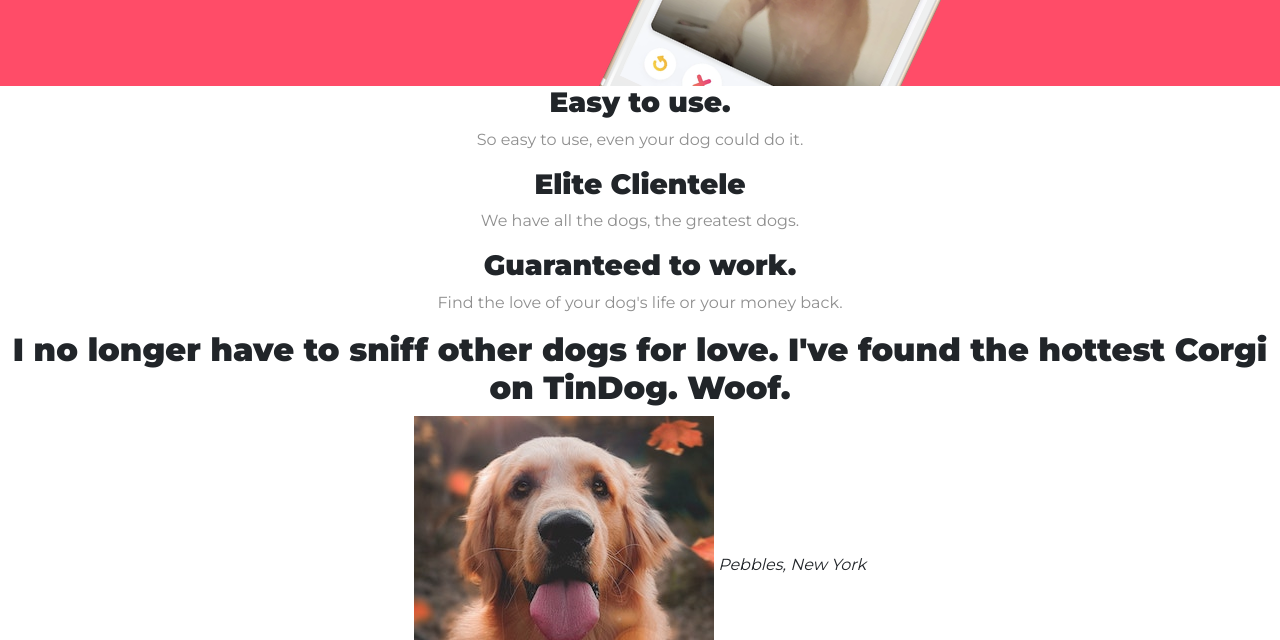
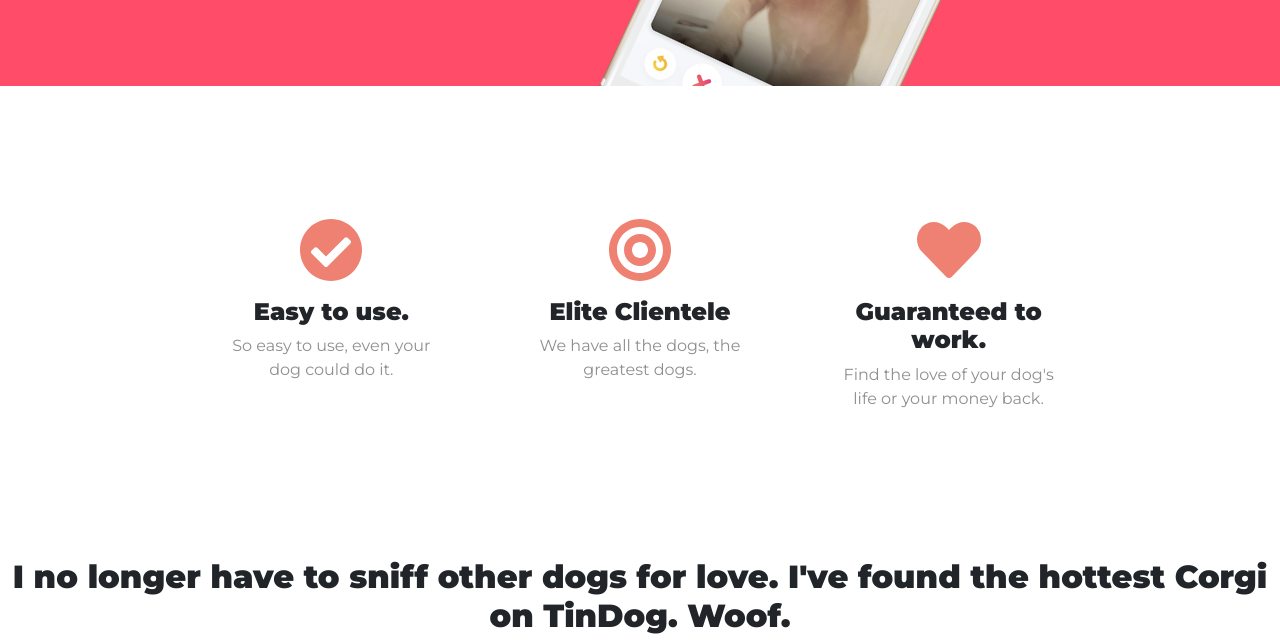
Before and after one commit to yashsati29/lab-tcwdbc-tindog, a plain HTML site: page index.html in a window 1280 px wide. Shown: the part 535-1175 px from the top of the page. Drawn offline with nearby package versions, Linux system fonts and the light colour scheme.

Commit message:
Added styles to #features section.

```diff
--- a/css/styles.css
+++ b/css/styles.css
@@ -84,3 +84,21 @@ p {
 #features {
   position: relative;
 }
+
+.feature-title {
+  font-size: 1.5rem;
+}
+
+.feature-box {
+  padding: 4.5%;
+}
+
+.icon {
+  color: #ef8172;
+  margin-bottom: 1rem;
+}
+
+.icon:hover {
+  color: #ff4c68;
+  transition: 0.5s;
+}
--- a/index.html
+++ b/index.html
@@ -79,15 +79,30 @@
 
   <section id="features" class="white-section">
 
-    <h3>Easy to use.</h3>
-    <p>So easy to use, even your dog could do it.</p>
+    <div class="container-fluid">
 
-    <h3>Elite Clientele</h3>
-    <p>We have all the dogs, the greatest dogs.</p>
+      <div class="row">
+        <div class="feature-box col-lg-4">
+          <i class="icon fas fa-check-circle fa-4x"></i>
+          <h3 class="feature-title">Easy to use.</h3>
+          <p>So easy to use, even your dog could do it.</p>
+        </div>
 
-    <h3>Guaranteed to work.</h3>
-    <p>Find the love of your dog's life or your money back.</p>
+        <div class="feature-box col-lg-4">
+          <i class="icon fas fa-bullseye fa-4x"></i>
+          <h3 class="feature-title">Elite Clientele</h3>
+          <p>We have all the dogs, the greatest dogs.</p>
+        </div>
 
+        <div class="feature-box col-lg-4">
+          <i class="icon fas fa-heart fa-4x"></i>
+          <h3 class="feature-title">Guaranteed to work.</h3>
+          <p>Find the love of your dog's life or your money back.</p>
+        </div>
+      </div>
+
+
+    </div>
   </section>
 
 
```
